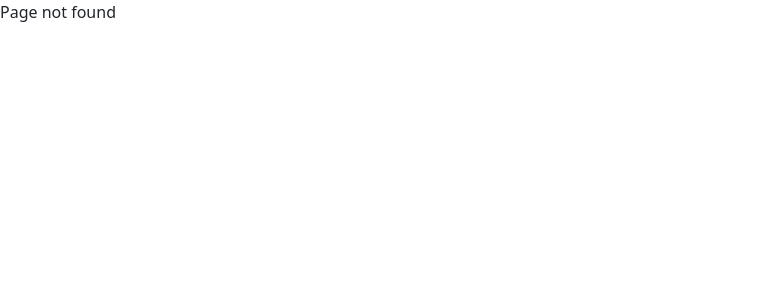
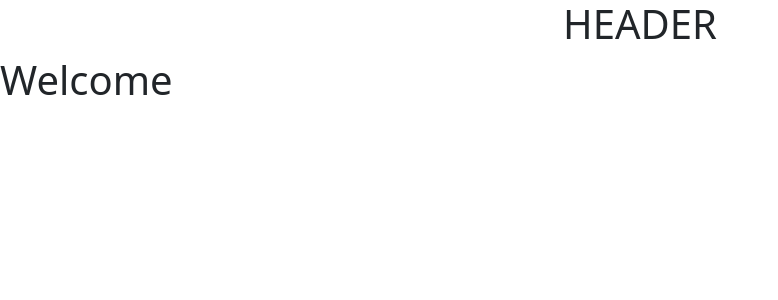
Before and after one commit to giorgiotorricelli/react-router, a React (Vite) app: page / in a window 1280 px wide. Before the commit this address had no page. Shown: the top 300 px of the page, without its empty margins (0-778 px from the left). Built offline with nearby package versions, Linux system fonts and the light colour scheme.

Commit message:
Creata Homepage

```diff
--- a/src/App.jsx
+++ b/src/App.jsx
@@ -1,5 +1,7 @@
 import { useState } from 'react'
 import { BrowserRouter, Routes, Route } from 'react-router';
+import DefaultLayout from './layouts/DefaultLayout';
+import Homepage from './pages/Homepage';
 
 import NotFound from './pages/NotFound';
 
@@ -8,6 +10,9 @@ function App() {
     <>
       <BrowserRouter>
         <Routes>
+          <Route element={<DefaultLayout/>}>
+            <Route index element={<Homepage/>}/>
+          </Route>
           <Route path='*' element={<NotFound/>}/>
         </Routes>
       </BrowserRouter>
--- /dev/null
+++ b/src/layouts/DefaultLayout.jsx
@@ -0,0 +1,15 @@
+import { Outlet } from "react-router";
+
+
+function DefaultLayout(){
+    return (
+        <>
+            <header className="d-flex justify-content-center">
+                <h1>HEADER</h1>
+            </header>
+            <Outlet/>
+        </>
+    );
+}
+
+export default DefaultLayout
--- /dev/null
+++ b/src/pages/Homepage.jsx
@@ -0,0 +1,11 @@
+
+
+function Homepage(){
+    return (
+        <>
+            <h1>Welcome</h1>
+        </>
+    );
+}
+
+export default Homepage
```
Also changed, not shown: src/pages/AboutUs.jsx (added), src/pages/Products.jsx (added).
